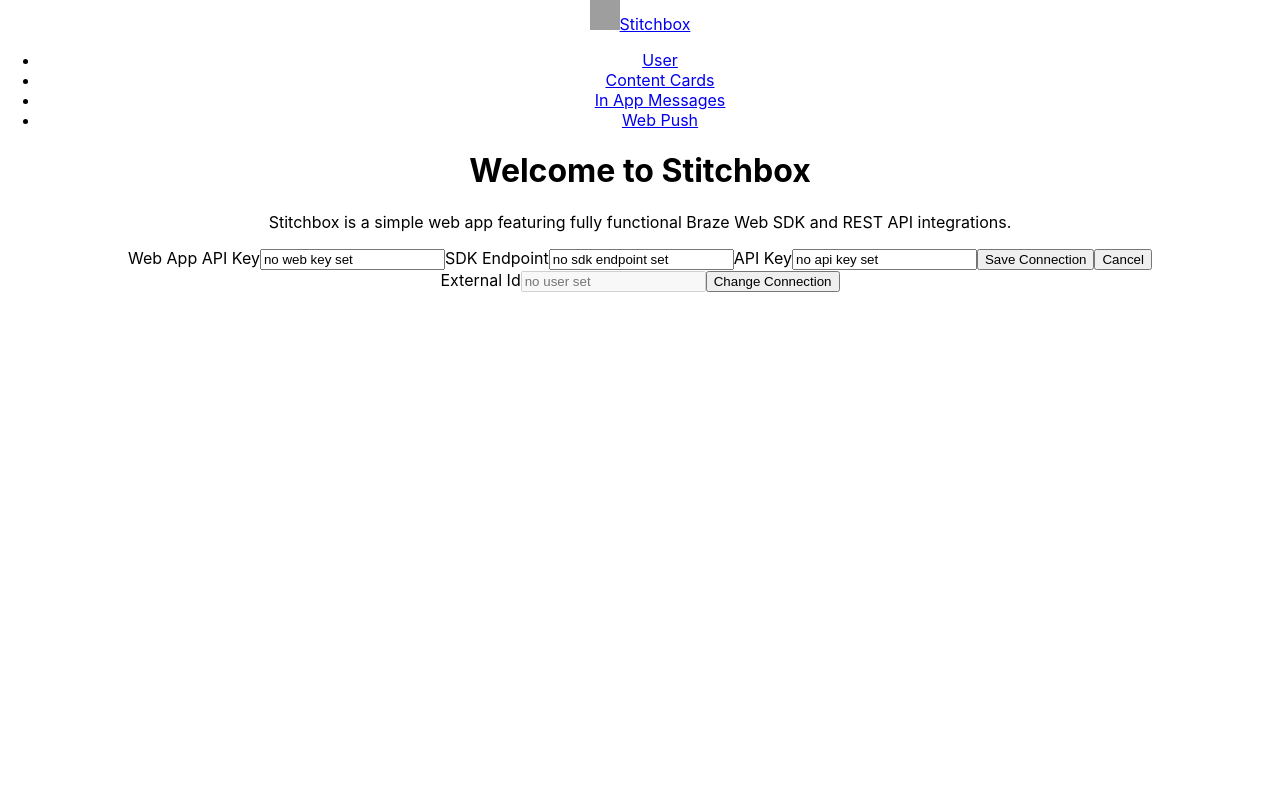
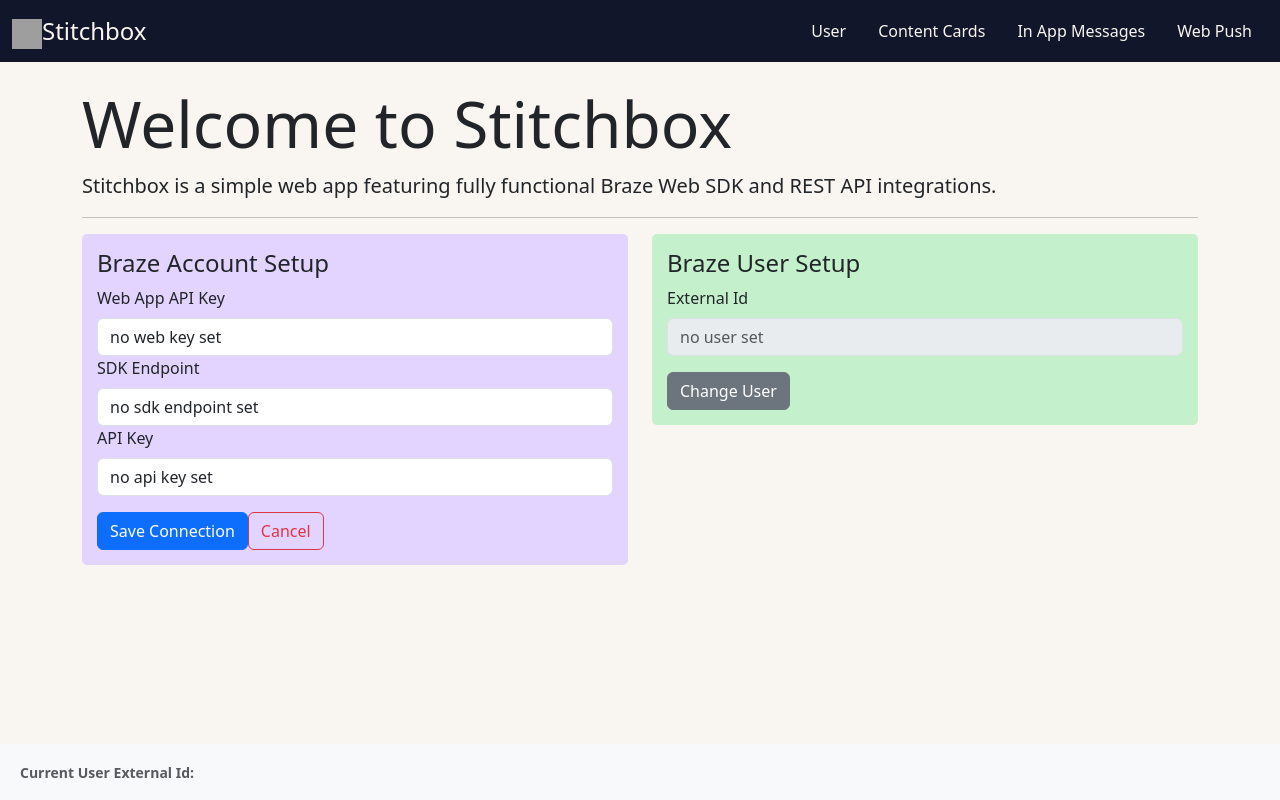
Before and after one commit to rswilkins/stitchbox-app, a React (Create React App) app: page / in a window 1280 px wide. Both pictures are taken after a click on the button "Change Connection". Built offline with nearby package versions, Linux system fonts and the light colour scheme; grey boxes are pictures that could not be loaded.

Commit message:
bootstrap, bootstrap react, style nav and pages, add footer, standard content cards feed

```diff
--- a/package.json
+++ b/package.json
@@ -7,7 +7,9 @@
     "@testing-library/jest-dom": "^5.17.0",
     "@testing-library/react": "^13.4.0",
     "@testing-library/user-event": "^13.5.0",
+    "bootstrap": "^5.3.2",
     "react": "^18.2.0",
+    "react-bootstrap": "^2.8.0",
     "react-dom": "^18.2.0",
     "react-router-dom": "^6.16.0",
     "react-scripts": "5.0.1",
--- a/public/index.html
+++ b/public/index.html
@@ -26,7 +26,7 @@
     -->
     <title>Stitchbox</title>
   </head>
-  <body>
+  <body style="background-color: #F9F5F0;">
     <noscript>You need to enable JavaScript to run this app.</noscript>
     <div id="root"></div>
   </body>
--- a/src/App.jsx
+++ b/src/App.jsx
@@ -1,5 +1,4 @@
 import {React, useState} from 'react';
-import './App.css';
 import * as braze from '@braze/web-sdk';
 import { Routes, Route } from 'react-router-dom';
 import User from './pages/User';
@@ -8,6 +7,7 @@
 import WebPush from './pages/WebPush';
 import Home from './pages/Home';
 import Navbar from './Navbar';
+import Footer from './Footer';
 
 // NOTE: still might be superfluous to have the appLocalUser, appLocalConnection consts below
 // and also have a page CurrentConnectionData.jsx dedicated to the same thing.
@@ -40,7 +40,7 @@
 
   // render the App
   return (
-    <div className="App">
+      <>
       <Navbar/>
       <Routes>
         <Route path="/" element={<Home/>}/>
@@ -49,7 +49,8 @@
         <Route path="/inappmessages" element={<InAppMessages/>}/>
         <Route path="/webpush" element={<WebPush/>}/>
       </Routes>
-    </div>
+      <Footer/>
+    </>
   );
 }
 
--- /dev/null
+++ b/src/Footer.jsx
@@ -0,0 +1,10 @@
+import { CurrentUserData } from "./CurrentConnectionData"
+
+export default function Footer() {
+    return (
+        <footer className="footer mt-auto py-3 bg-light fixed-bottom">
+                <small className="text-muted text-start" style={{marginLeft:'20px'}}><strong>Current User External Id:</strong> {CurrentUserData}</small>
+        </footer>
+
+    )
+}
--- a/src/Navbar.jsx
+++ b/src/Navbar.jsx
@@ -3,17 +3,19 @@
 export default function Navbar() {
     return (
         <>
-        <nav>
-            <Link to="/">
-                <img src="https://cdn.braze.eu/appboy/communication/assets/image_assets/images/650346acf7f44c0059dc1e9d/original.png" height={"30"} width={"30"}></img>
-                <span>Stitchbox</span>
+        <nav className="navbar" style={{backgroundColor: '#11162A'}}>
+            <div className="container-fluid">
+            <Link to="/" className="navbar-brand">
+                <img className="d-inline-block align-text-top" src="https://cdn.braze.eu/appboy/communication/assets/image_assets/images/650346a9ba4e76004e3ecc1a/original.png" height={"30"} width={"30"}></img>
+                <span className="fs-4" style={{color: '#F9F5F0'}}>Stitchbox</span>
             </Link>
-            <ul>
+            <ul className="nav nav-pills">
                 <CustomLink to="/user">User</CustomLink>
                 <CustomLink to="/contentcards">Content Cards</CustomLink>
                 <CustomLink to="/inappmessages">In App Messages</CustomLink>
                 <CustomLink to="/webpush">Web Push</CustomLink>
             </ul>
+            </div>
         </nav>
         </>
     )
@@ -24,7 +26,7 @@
     const isActive = useMatch({path: resolvedPath.pathname, end: true})
     return (
         <li className="nav-item">
-            <Link to={to} {...props} className={isActive ? "nav-link active" : "nav-link"}>
+            <Link to={to} {...props} className={isActive ? "nav-link active" : "nav-link"} style={{color: '#F9F5F0'}}>
                 {children}
             </Link>
         </li>
--- a/src/UpdateBrazeConnection.jsx
+++ b/src/UpdateBrazeConnection.jsx
@@ -3,6 +3,7 @@
 // saving new connection data at any time will rerender the App
 import { React, useState } from "react"
 import { CurrentConnectionData } from "./CurrentConnectionData"
+import { Form, Button } from "react-bootstrap"
 
 export default function UpdateBrazeConnection() {
     // state variable controlling editability of all input fields
@@ -58,18 +59,25 @@
     // returns different inputs & buttons based on edit state of the component
     return (
         <>
-        <label>Web App API Key</label>
-        {edit && ( <input id="webApp" value={webKey} onChange={(e) => setWebKey(e.target.value)} required></input>)}
-        {!edit && ( <input disabled placeholder={webKey}></input>)}
-        <label>SDK Endpoint</label>
-        {edit && ( <input id="sdk" value={sdkEndpoint} onChange={(e) => setSDKEndpoint(e.target.value)} required></input>)}
-        {!edit && ( <input disabled placeholder={sdkEndpoint}></input>)}
-        <label>API Key</label>
-        {edit && ( <input id="api" value={apiKey} onChange={(e) => setAPIKey(e.target.value)} required></input>)}
-        {!edit && ( <input disabled placeholder={apiKey}></input>)}
-        {!edit && ( <button onClick={() => setEdit(!edit)}>Change Connection</button>)}
-        {edit && ( <button onClick={submitData}>Save Connection</button>)}
-        {edit && ( <button onClick={cancelChange}>Cancel</button>)}
+        <h4>Braze Account Setup</h4>
+        <Form.Label>Web App API Key</Form.Label>
+        {edit && ( <Form.Control id="webApp" value={webKey} onChange={(e) => setWebKey(e.target.value)} required></Form.Control>)}
+        {/* {edit && ( <input id="webApp" value={webKey} onChange={(e) => setWebKey(e.target.value)} required></input>)} */}
+        {!edit && ( <Form.Control disabled placeholder={webKey}></Form.Control>)}
+        {/* {!edit && ( <input disabled placeholder={webKey}></input>)} */}
+        <Form.Label>SDK Endpoint</Form.Label>
+        {edit && ( <Form.Control id="sdk" value={sdkEndpoint} onChange={(e) => setSDKEndpoint(e.target.value)} required></Form.Control>)}
+        {/* {edit && ( <input id="sdk" value={sdkEndpoint} onChange={(e) => setSDKEndpoint(e.target.value)} required></input>)} */}
+        {!edit && ( <Form.Control disabled placeholder={sdkEndpoint}></Form.Control>)}
+        {/* {!edit && ( <input disabled placeholder={sdkEndpoint}></input>)} */}
+        <Form.Label>API Key</Form.Label>
+        {edit && ( <Form.Control id="api" value={apiKey} onChange={(e) => setAPIKey(e.target.value)} required></Form.Control>)}
+        {/* {edit && ( <input id="api" value={apiKey} onChange={(e) => setAPIKey(e.target.value)} required></input>)} */}
+        {!edit && ( <Form.Control disabled placeholder={apiKey}></Form.Control>)}
+        {/* {!edit && ( <input disabled placeholder={apiKey}></input>)} */}
+        {!edit && ( <Button variant="secondary" className="mt-3" onClick={() => setEdit(!edit)}>Change Connection</Button>)}
+        {edit && ( <Button variant="primary" className="mt-3" onClick={submitData}>Save Connection</Button>)}
+        {edit && ( <Button variant="outline-danger" className="mt-3" onClick={cancelChange}>Cancel</Button>)}
         </>
     )
 }
--- a/src/UpdateBrazeUser.jsx
+++ b/src/UpdateBrazeUser.jsx
@@ -5,6 +5,7 @@
 import { React, useState } from "react"
 import { CurrentUserData } from "./CurrentConnectionData"
 import * as braze from '@braze/web-sdk'
+import { Form, Button } from "react-bootstrap"
 
 export default function UpdateBrazeUser() {
     // state variable controlling editability of all input fields
@@ -44,12 +45,15 @@
     // returns different inputs & buttons based on edit state of the component
     return (
         <>
-        <label htmlFor="externalId">External Id</label>
-        {edit && ( <input id="externalId" value={externalId} onChange={(e) => setExternalId(e.target.value)} required></input>)}
-        {!edit && ( <input disabled placeholder={externalId}></input>)}
-        {!edit && ( <button onClick={() => setEdit(!edit)}>Change Connection</button>)}
-        {edit && ( <button onClick={submitData}>Save Connection</button>)}
-        {edit && ( <button onClick={cancelChange}>Cancel</button>)}
+        <h4>Braze User Setup</h4>
+        <Form.Label htmlFor="externalId">External Id</Form.Label>
+        {edit && ( <Form.Control id="externalId" value={externalId} onChange={(e) => setExternalId(e.target.value)} required></Form.Control>)}
+        {/* {edit && ( <input id="externalId" value={externalId} onChange={(e) => setExternalId(e.target.value)} required></input>)} */}
+        {!edit && ( <Form.Control disabled placeholder={externalId}></Form.Control>)}
+        {/* {!edit && ( <input disabled placeholder={externalId}></input>)} */}
+        {!edit && ( <Button variant="secondary" className="mt-3" onClick={() => setEdit(!edit)}>Change User</Button>)}
+        {edit && ( <Button variant="primary" className="mt-3" onClick={submitData}>Save User</Button>)}
+        {edit && ( <Button variant="outline-danger" className="mt-3" onClick={cancelChange}>Cancel</Button>)}
         </>
     )
 }
--- a/src/index.js
+++ b/src/index.js
@@ -4,6 +4,7 @@
 import App from './App';
 import reportWebVitals from './reportWebVitals';
 import { BrowserRouter } from 'react-router-dom';
+import 'bootstrap/dist/css/bootstrap.css';
 
 const root = ReactDOM.createRoot(document.getElementById('root'));
 root.render(
--- a/src/pages/ContentCards.jsx
+++ b/src/pages/ContentCards.jsx
@@ -1,5 +1,39 @@
+import React, {useEffect} from "react"
+import { Container, Row, Col, Button} from "react-bootstrap"
+import * as braze from '@braze/web-sdk'
+
 export default function ContentCards() {
+
+    useEffect(() => {
+        braze.showContentCards(document.getElementById('standard-feed'));
+    }, [])
+
+    function toggleStandardFeed() {
+        braze.toggleContentCards(document.getElementById('standard-feed'))
+    }
+
     return (
+        <Container>
         <h1>Content Cards</h1>
+        <ul>
+            <li>both custom & Braze feeds?</li>
+            <li>Styled content card feed</li>
+            <li>Hide Content Cards button</li>
+        </ul>
+        <Row>
+            <div>display banner here?</div>
+        </Row>
+        <Row>
+            <Col>
+                <h4>Custom Feed</h4>
+            </Col>
+            <Col>
+                <h4>Standard Feed</h4>
+                <Button variant="outline-primary" onClick={toggleStandardFeed}>Toggle Content Cards</Button>
+                <Container id="standard-feed">
+                </Container>
+            </Col>
+        </Row>
+        </Container>
     )
 }
--- a/src/pages/Home.jsx
+++ b/src/pages/Home.jsx
@@ -1,19 +1,27 @@
 import UpdateBrazeConnection from "../UpdateBrazeConnection";
 import UpdateBrazeUser from "../UpdateBrazeUser";
+import { Container, Button, Stack, Col, Row } from "react-bootstrap";
 
 export default function Home() {
     return (
-        <>
-        <div>
-            <h1>Welcome to Stitchbox</h1>
-            <p>Stitchbox is a simple web app featuring fully functional Braze Web SDK and REST API integrations.</p>
-        </div>
-        <div>
-            <UpdateBrazeConnection/>
-        </div>
-        <div>
-            <UpdateBrazeUser/>
-        </div>
-        </>
+        <Container>
+            <div className="jumbotron">
+                <h1 className="display-3 mt-4">Welcome to Stitchbox</h1>
+                <p className="lead">Stitchbox is a simple web app featuring fully functional Braze Web SDK and REST API integrations.</p>
+            </div>
+            <hr></hr>
+        <Row>
+            <Col>
+                <Container style={{backgroundColor: '#E3D4FF', padding: '15px', borderRadius: '5px'}}>
+                    <UpdateBrazeConnection/>
+                </Container>
+            </Col>
+            <Col>
+                <Container style={{backgroundColor: '#C4F1CC', padding: '15px', borderRadius: '5px'}}>
+                    <UpdateBrazeUser/>
+                </Container>
+            </Col>
+        </Row>
+        </Container>
     )
 }
--- a/src/pages/User.jsx
+++ b/src/pages/User.jsx
@@ -1,5 +1,13 @@
+import { Container } from "react-bootstrap"
+
 export default function User() {
     return (
+        <Container>
         <h1>User</h1>
+        <ul>
+            <li>Log Custom Events</li>
+            <li>Log Purchases</li>
+        </ul>
+        </Container>
     )
 }
```
Also changed, not shown: 1 other file (tests, documents, lock files or other folders).
